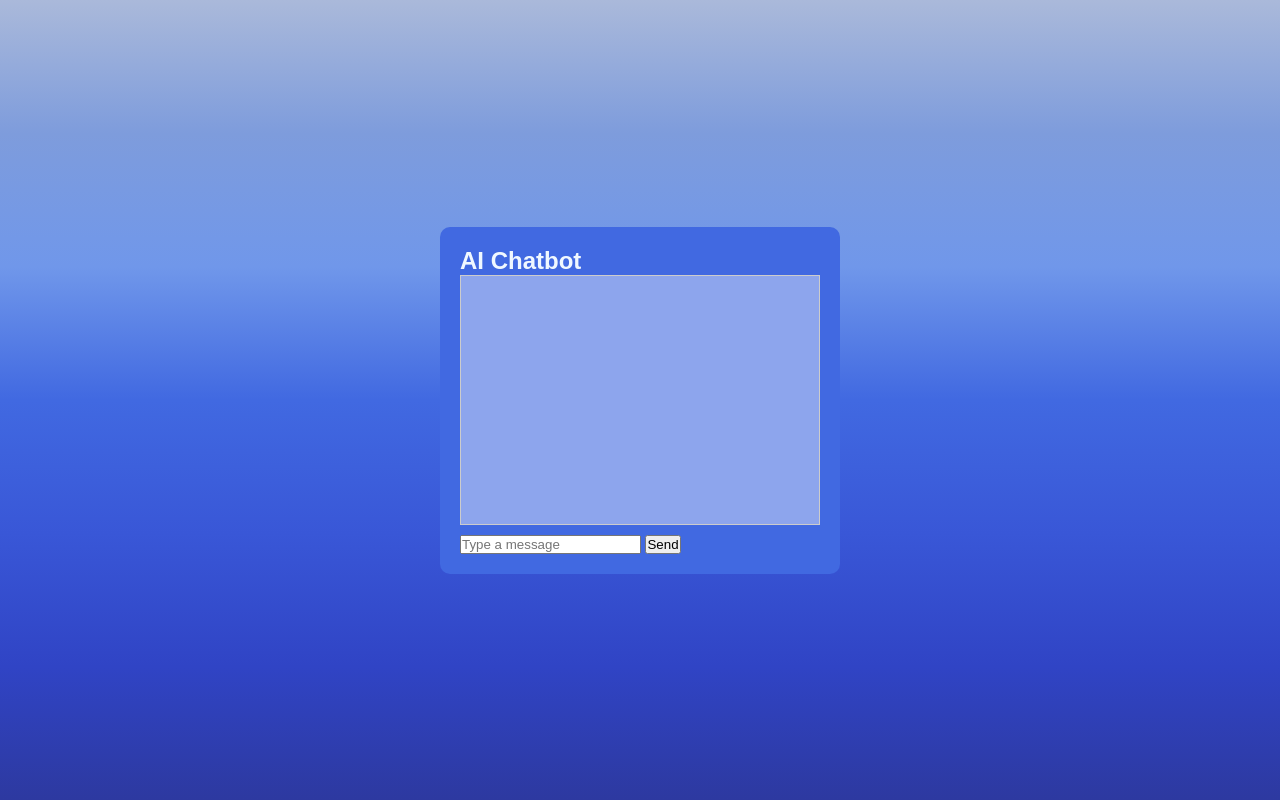
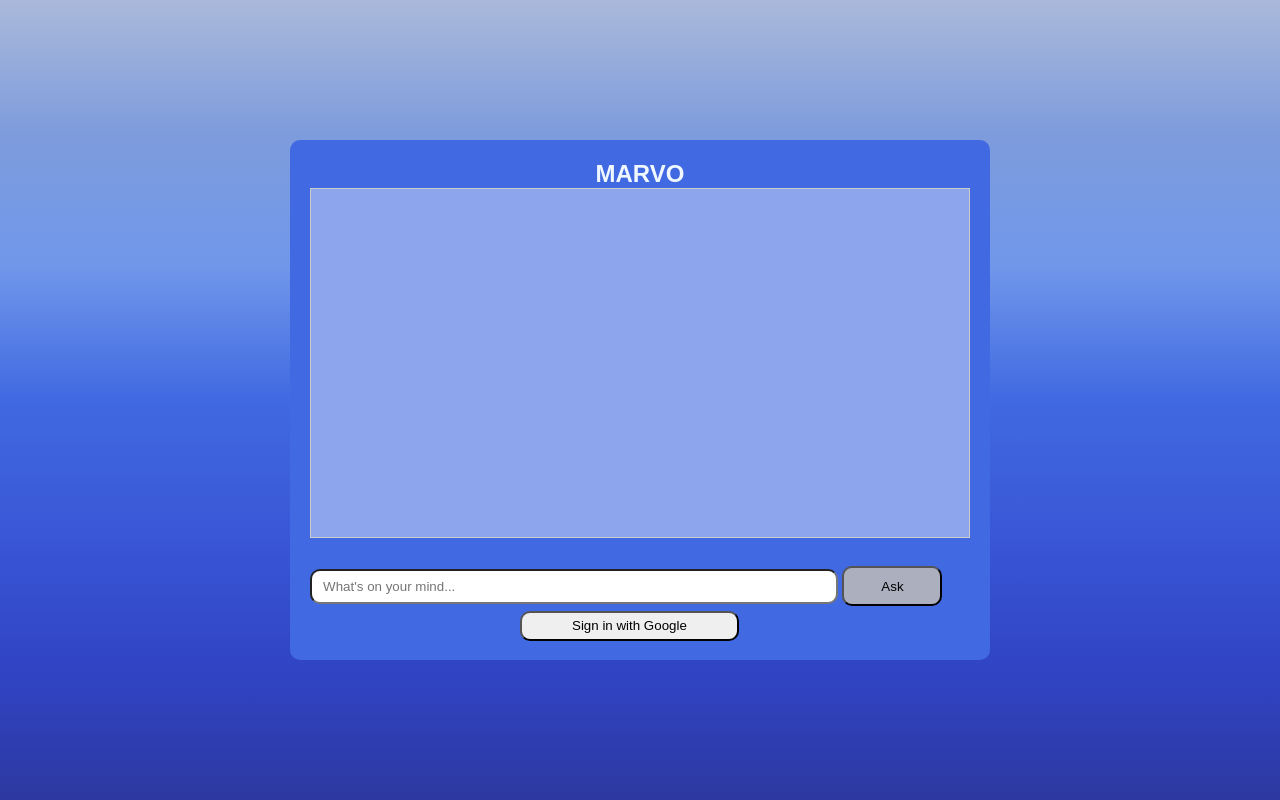
Before and after one commit to josephcoder487/chatbot, a Flask app: page / in a window 1280 px wide. Run offline with Flask 3, Linux system fonts and the light colour scheme.

Commit message:
2nd version

```diff
--- a/app.py
+++ b/app.py
@@ -1,26 +1,28 @@
 import os
 from dotenv import load_dotenv
 from openai import OpenAI
-from flask import Flask, render_template, request, jsonify
+from flask import Flask, render_template, request, jsonify, redirect, session
 
-load_dotenv()  # ← THIS IS THE FIX
+load_dotenv()
 
 client = OpenAI(api_key=os.getenv("OPENAI_API_KEY"))
 
 app = Flask(__name__)
+app.secret_key = "super_secret_key"   # ✅ REQUIRED for session
 
-@app.route("/")
-def home():
-    return render_template("index.html")
-
+# ✅ CHAT ROUTE (FIXED)
 @app.route("/chat", methods=["POST"])
 def chat():
-    user_msg = request.json["message"]
+    data = request.json
+    user_msg = data.get("message")
+
+    if not user_msg:
+        return jsonify({"reply": "Error. Try again."})
 
     response = client.chat.completions.create(
         model="gpt-4o-mini",
         messages=[
-            {"role": "system", "content": "You are a helpful AI chatbot."},
+            {"role": "system", "content": "You are a helpful chatbot."},
             {"role": "user", "content": user_msg}
         ]
     )
@@ -28,5 +30,26 @@ def chat():
     reply = response.choices[0].message.content
     return jsonify({"reply": reply})
 
+@app.route("/")
+def home():
+    return render_template("index.html")
+
+@app.route("/auth")
+def auth():
+    return render_template("auth.html")
+
+@app.route("/verify", methods=["POST"])
+def verify():
+    data = request.json
+
+    google_token = data.get("google_token")
+    captcha_token = data.get("captcha_token")
+
+    if not google_token or not captcha_token:
+        return jsonify({"success": False})
+
+    session["user"] = "logged_in"
+    return jsonify({"success": True})
+
 if __name__ == "__main__":
     app.run(debug=True)
--- a/static/style.css
+++ b/static/style.css
@@ -22,7 +22,8 @@ body {
 
 
 .chat {
-    width: 400px;
+    width: 700px;
+    height: 520px;
     margin: 80px auto;
     background: #4169e1;
     padding: 20px;
@@ -30,10 +31,45 @@ body {
 }
 
 #box {
-    height: 250px;
+    height: 350px;
     overflow-y: auto;
     border: 1px solid #ccc;
     margin-bottom: 10px;
     padding: 10px;
     background: #8da5ed
 }
+#msg {
+    width: 80%;
+    height: 35px;
+    border-radius: 10px;
+}
+#ask {
+    width: 100px;
+    height: 40px;
+    border-radius: 10px;
+    background: #acafbd;
+    transition: transform 0.3s ease-in-out;
+
+}
+#ask:hover {
+    background: #90949c;
+    cursor: pointer;
+    transform: scale(1.1);
+}
+
+#main {
+    border-radius: 10px;
+    padding-left: 50px;
+    padding-right: 50px;
+    padding-top: 5px;
+    display: flex;
+    justify-content: center;
+    margin-left: 210px;
+    margin-top: 5px;
+    height: 30px;
+     /* smooth animation */
+     transition: transform 0.3s ease-in-out;
+}
+#main:hover {
+    transform: scale(1.1);
+}
--- a/templates/index.html
+++ b/templates/index.html
@@ -7,11 +7,12 @@
 <body>
 
 <div class="chat">
-    <h2 style="color: aliceblue;">AI Chatbot</h2>
+    <h2 style="color: aliceblue; text-align: center;">MARVO</h2>
     <div id="box"></div>
-
-    <input id="msg" placeholder="Type a message" onkeydown="handleKey(event)">
-    <button onclick="send()">Send</button>
+    <br>
+    <input id="msg" placeholder="   What's on your mind..." onkeydown="handleKey(event)">
+    <button onclick="send()" id="ask">Ask</button>
+    <button onclick="loginWithGoogle()" id="main">Sign in with Google</button>
 </div>
 
 <script>
@@ -60,6 +61,10 @@ function handleKey(event) {
         send();
     }
 }
+function loginWithGoogle() {
+    // open auth page in same tab
+    window.location.href = "/auth";
+}
 </script>
 
 </body>
```
Also changed, not shown: templates/auth.html (added, +79 -0 lines).
